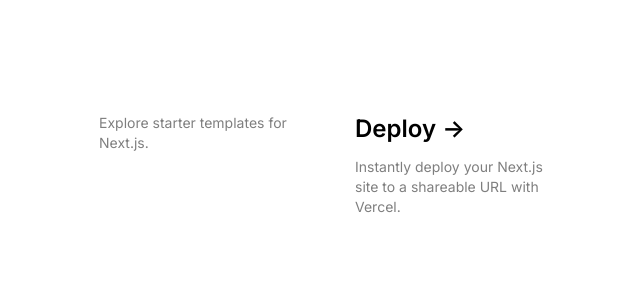
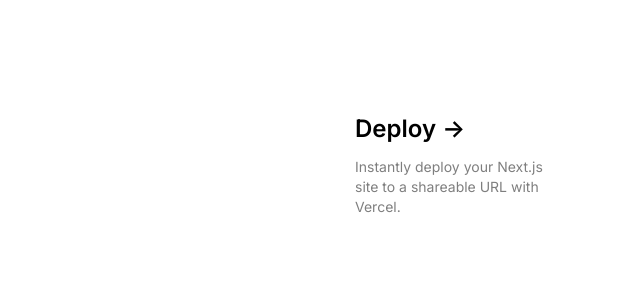
Before and after one commit to muzammilpro/Next_Js_Auth, a Next.js app: page / in a window 1280 px wide. Shown: the top 300 px of the page, without its empty margins (50-690 px from the left). Built offline with nearby package versions, Linux system fonts and the light colour scheme.

Commit message:
Under Procedure

```diff
--- a/app/page.js
+++ b/app/page.js
@@ -19,9 +19,7 @@ export default function Home() {
           rel="noopener noreferrer"
         >
 
-          <p className={`m-0 max-w-[30ch] text-sm opacity-50`}>
-            Explore starter templates for Next.js.
-          </p>
+
         </a>
 
         <a
```
